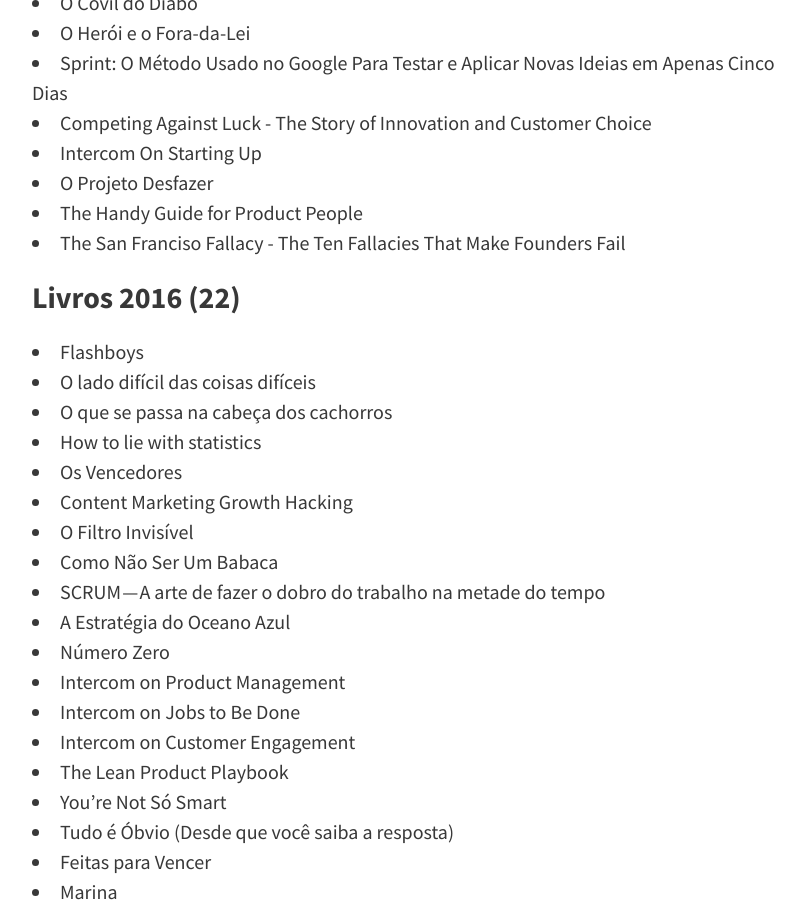
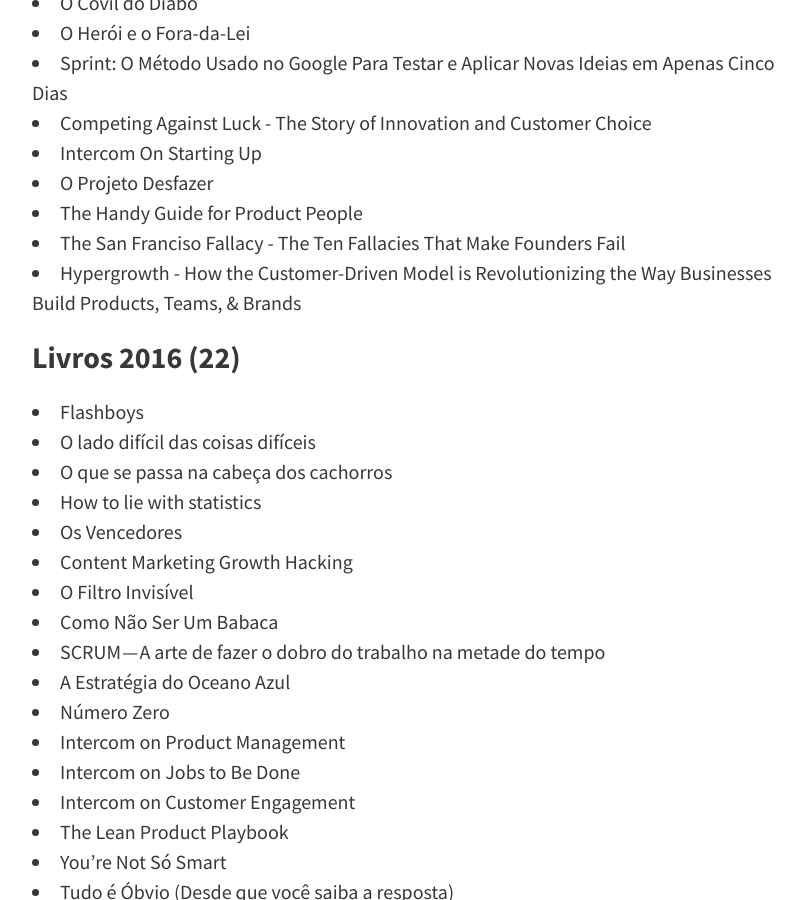
Before and after one commit to felipecbarbosa/felipecbarbosa.github.io, a Jekyll site: the page built from leituras.md, in a window 1280 px wide and 900 px high, scrolled down 730 px. Shown: the whole window, without its empty margins (224-1029 px from the left). Built offline with Jekyll 4.4.1, drawn with Linux system fonts in a browser that asks for light colours; nearby versions of some CDN libraries; comment, search, counter and statistics services are not loaded.

```diff
--- a/leituras.md
+++ b/leituras.md
@@ -24,6 +24,7 @@ Sempre procuro encontrar um tempo no meu dia-a-dia para colocar a leitura em dia
 - O Projeto Desfazer
 - The Handy Guide for Product People
 - The San Franciso Fallacy - The Ten Fallacies That Make Founders Fail
+- Hypergrowth - How the Customer-Driven Model is Revolutionizing the Way Businesses Build Products, Teams, & Brands
 
 ### Livros 2016 (22)
 - Flashboys
```
Also changed, not shown: _posts/2017-08-23-marketing-estrategico-tatico-ops.md (+1 -1 lines).
